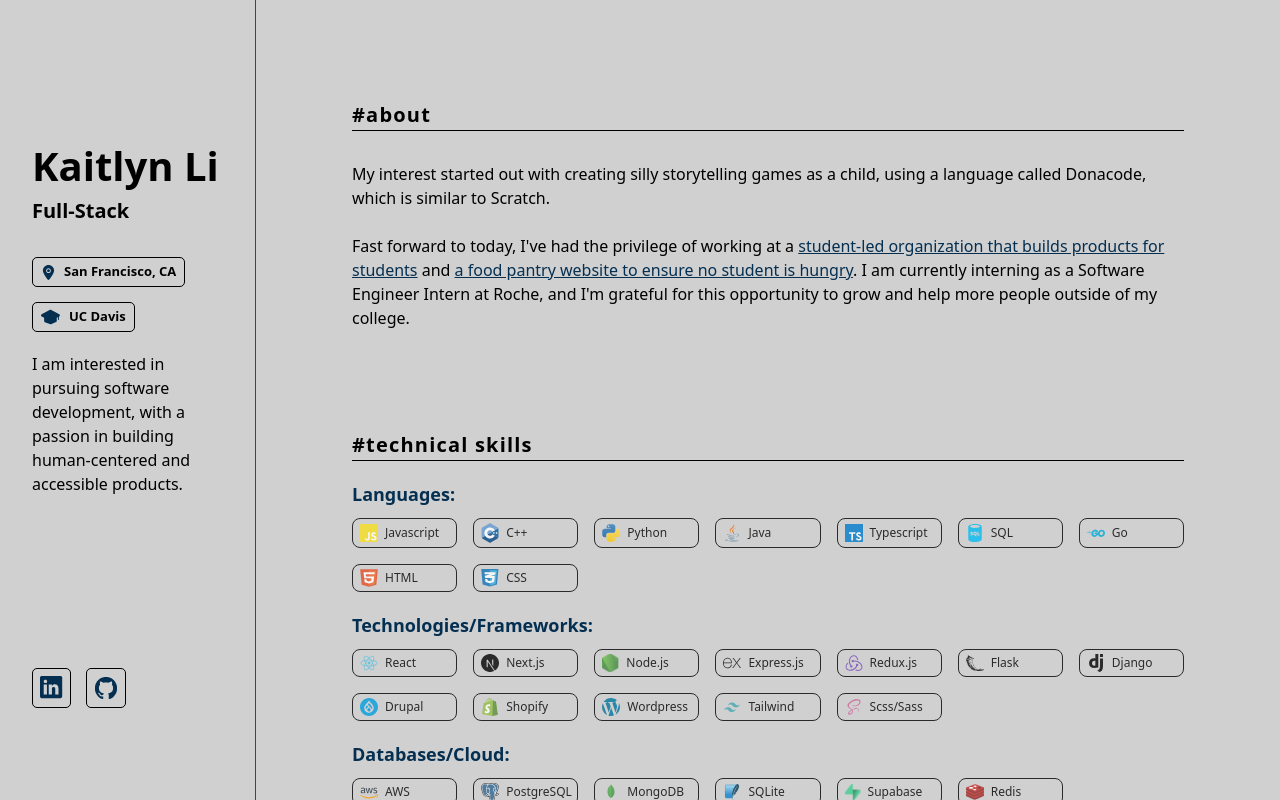
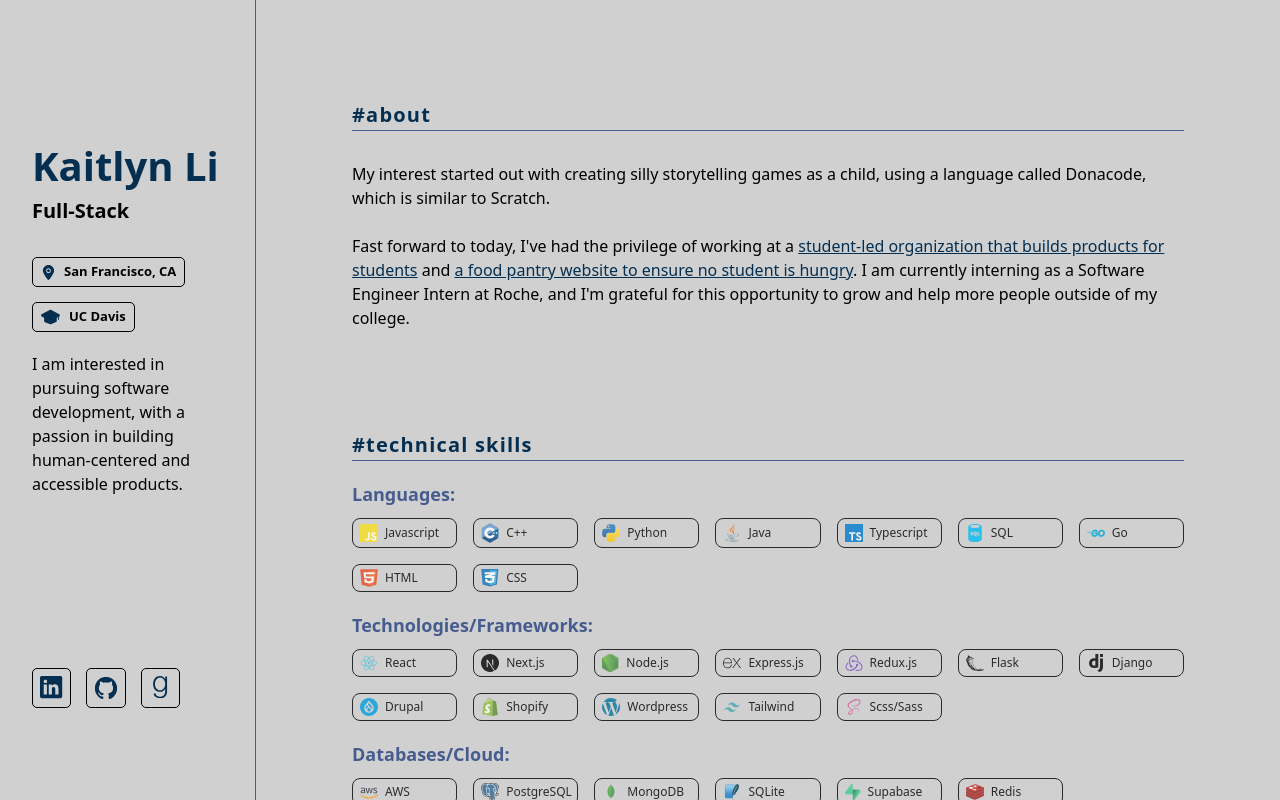
Before and after one commit to kaitlynlie/portfolio, a React (Vite) app: page / in a window 1280 px wide. Built offline with nearby package versions, Linux system fonts and the light colour scheme.

Commit message:
color changes

```diff
--- a/assets/index.ts
+++ b/assets/index.ts
@@ -17,6 +17,7 @@ import location from './location.svg'
 import grad from './grad.svg'
 import look from './look.svg'
 import logo from './logo.svg'
+import goodreads from './goodreads.svg'
 
 export {
     github,
@@ -38,4 +39,5 @@ export {
     grad,
     look,
     logo,
+    goodreads
 }
--- a/components/ContactForm.module.scss
+++ b/components/ContactForm.module.scss
@@ -43,9 +43,11 @@ section.contactform {
             @media (max-width: 1094px) {
                 font-size: 14px;
             }
+            font-weight: 600;
         }
         button:hover {
             background-color: rgb(182, 205, 255);
+            color: black;
         }
     }
 }
--- a/pages/About.module.scss
+++ b/pages/About.module.scss
@@ -16,7 +16,7 @@ section.aboutme {
     }
     .line {
         z-index: 10;
-        border-bottom: 1px solid  rgb(0, 0, 0);;
+        border-bottom: 1px solid  rgb(70, 92, 143);
     }
     .info {
         justify-content: center;
@@ -34,7 +34,7 @@ section.aboutme {
                 font-size: 16px;
             }
             font-weight: 700;
-            color: rgb(0, 0, 0);;
+            color: rgb(4, 47, 81);
             letter-spacing: 1.2px;
         }
         p {
--- a/pages/Contact.module.scss
+++ b/pages/Contact.module.scss
@@ -8,7 +8,7 @@ section.contact {
     h2 {
         font-size: 20px;
         font-weight: 700;
-        color: rgb(0, 0, 0);
+        color: rgb(4, 47, 81);
         letter-spacing: 2px;
         @media (max-width: 1094px) {
             font-size: 16px;
@@ -27,7 +27,7 @@ section.contact {
     }
     .line {
         z-index: 10;
-        border-bottom: 1px solid rgb(0, 0, 0);
+        border-bottom: 1px solid rgb(70, 92, 143);
     }
     .info {
         margin-top: 51px;
--- a/pages/Footer.module.scss
+++ b/pages/Footer.module.scss
@@ -21,6 +21,7 @@ section.footer {
             @media (max-width: 1094px) {
                 font-size: 14px;
             }
+            color: rgb(70, 92, 143);
         }
         .icons {
             @media (max-width: 471px) {
--- a/pages/Hero.module.scss
+++ b/pages/Hero.module.scss
@@ -32,7 +32,7 @@ section.hero {
             }
             font-weight: 700;
             z-index: 3;
-            color: rgb(0, 0, 0);
+            color: rgb(4, 47, 81);
         }
         p {
             font-size: 16px;
--- a/pages/Hero.tsx
+++ b/pages/Hero.tsx
@@ -1,7 +1,7 @@
 import React from 'react'
 import styles from './Hero.module.scss'
 import clsx from 'clsx'
-import { linkedin, github, hero, line, resume, location, look, grad } from '../assets'
+import { linkedin, github, hero, line, resume, location, look, grad, goodreads } from '../assets'
 import { color, motion } from 'framer-motion'
 import { fadeIn } from '../src/utils/motion'
 import { TypeAnimation } from 'react-type-animation';
@@ -50,6 +50,7 @@ const Hero = () => {
             <div className={clsx(styles.icons)}>
                 <a href='https://www.linkedin.com/in/kaitlyn-li-0922/' target="_blank" rel="noopener noreferrer"><img src={linkedin} /></a>
                 <a href='https://github.com/kaitlynlie' target="_blank" rel="noopener noreferrer"><img src={github} /></a>
+                <a href='https://www.goodreads.com/user/show/61339920-kait' target="_blank" rel="noopener noreferrer"><img src={goodreads} /></a>
                 {/* <a href='https://drive.google.com/file/d/1hh-GceMaPYqaov4nWprO-cpyuDpA6Rns/view?usp=sharing' target="_blank" rel="noopener noreferrer"><img src={resume} /></a> */}
             </div>
 
--- a/pages/Languages.module.scss
+++ b/pages/Languages.module.scss
@@ -6,7 +6,7 @@ section.languages {
   z-index: 10;
 
   h2 {
-    color: rgb(0, 0, 0);;
+    color: rgb(4, 47, 81);
     font-size: 20px;
     font-weight: 700;
     letter-spacing: 1.2px;
@@ -19,7 +19,7 @@ section.languages {
 
   .line {
     z-index: 10;
-    border-bottom: 1px solid rgb(0, 0, 0);;
+    border-bottom: 1px solid rgb(70, 92, 143);
   }
 
   .content {
@@ -36,7 +36,7 @@ section.languages {
       h3 {
         font-size: 18px;
         font-weight: 700;
-        color: rgb(4, 47, 81);
+        color: rgb(70, 92, 143);
       }
 
       .language {
--- a/pages/Portfolio.module.scss
+++ b/pages/Portfolio.module.scss
@@ -19,7 +19,7 @@ section.portfolio {
 
     h2 {
       margin-top: 100px;
-      color: rgb(0, 0, 0);
+      color: rgb(4, 47, 81);
       font-weight: 700;
       font-size: 20px;
       @media (max-width: 1094px) {
@@ -37,7 +37,7 @@ section.portfolio {
     }
 
     .line {
-      border-bottom: 1px solid rgb(0, 0, 0);
+      border-bottom: 1px solid rgb(70, 92, 143);
     }
 
     span {
--- a/pages/SmallHero.tsx
+++ b/pages/SmallHero.tsx
@@ -1,7 +1,7 @@
 import React from 'react'
 import styles from './SmallHero.module.scss'
 import clsx from 'clsx'
-import { linkedin, github, hero, line, resume, location, look, grad } from '../assets'
+import { linkedin, github, hero, line, resume, location, look, grad, goodreads } from '../assets'
 import { color, motion } from 'framer-motion'
 import { fadeIn } from '../src/utils/motion'
 import { TypeAnimation } from 'react-type-animation';
@@ -52,6 +52,7 @@ const SmallHero = () => {
             <div className={clsx(styles.icons)}>
                 <a href='https://www.linkedin.com/in/kaitlyn-li-0922/' target="_blank" rel="noopener noreferrer"><img src={linkedin} /></a>
                 <a href='https://github.com/kaitlynlie' target="_blank" rel="noopener noreferrer"><img src={github} /></a>
+                <a href='https://www.goodreads.com/user/show/61339920-kait' target="_blank" rel="noopener noreferrer"><img src={goodreads} /></a>
                 {/* <a href='https://drive.google.com/file/d/1hh-GceMaPYqaov4nWprO-cpyuDpA6Rns/view?usp=sharing' target="_blank" rel="noopener noreferrer"><img src={resume} /></a> */}
             </div>
 
--- a/pages/Work.module.scss
+++ b/pages/Work.module.scss
@@ -6,7 +6,7 @@ section.work {
   z-index: 10;
 
   h2 {
-    color: rgb(0, 0, 0);
+    color: rgb(4, 47, 81);
     font-size: 20px;
     font-weight: 700;
     letter-spacing: 1.2px;
@@ -19,7 +19,7 @@ section.work {
 
   .line {
     z-index: 10;
-    border-bottom: 1px solid rgb(0, 0, 0);
+    border-bottom: 1px solid rgb(70, 92, 143);
   }
 
   .info {
--- a/src/App.module.scss
+++ b/src/App.module.scss
@@ -29,7 +29,7 @@ html, body {
   overflow: hidden;
   z-index: 1000;
   padding: 2.5%;
-  border-right: 1px solid #0c0c0eb4;
+  border-right: 1px solid rgb(70, 92, 143);
   @media (max-width: 1094px) {
     display: none;
   }
```
Also changed, not shown: assets/goodreads.svg (added).
